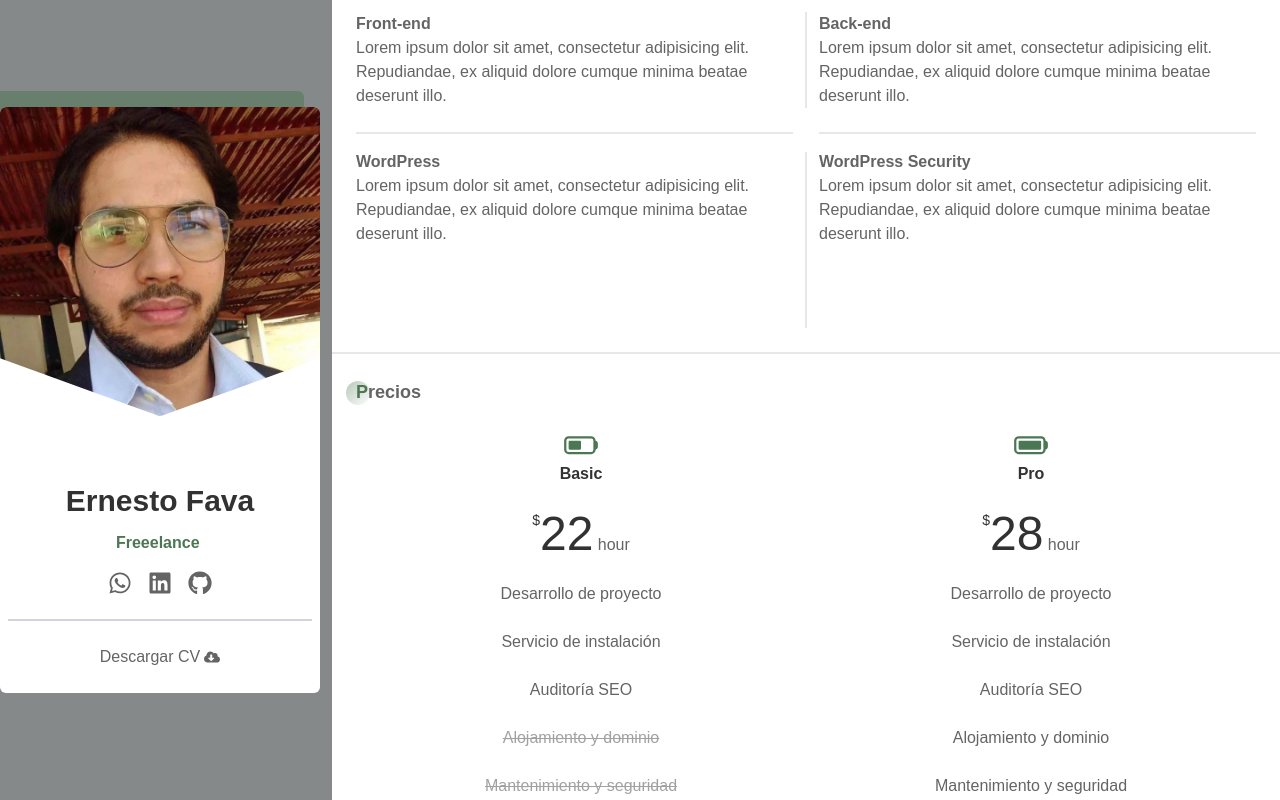
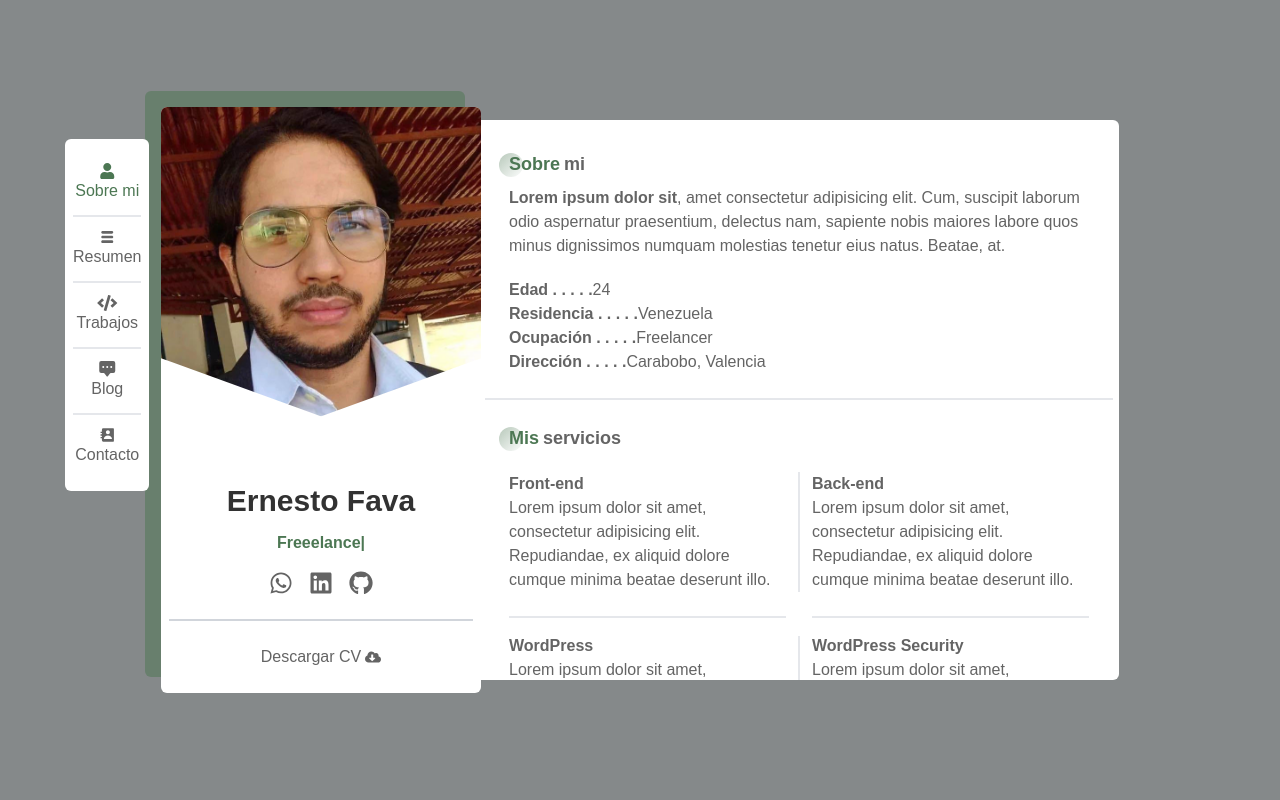
Before and after one commit to Erny23/portafolio, a Next.js app: page / in a window 1280 px wide. Shown: the top 800 px of the page. Built offline with nearby package versions, Linux system fonts and the light colour scheme.

Commit message:
Adaptación de contenido en pc

```diff
--- a/app/layout.tsx
+++ b/app/layout.tsx
@@ -29,14 +29,14 @@ export default function RootLayout({
       <head>
         <link rel="icon" href="/icon.svg" type="image/svg+xml" />
       </head>
-      <body className={`${geistSans.variable} ${geistMono.variable} antialiased block justify-center items-center x:container x:mx-auto x:grid x:gap-3 x:py-8 lg:h-screen lg:flex`} >
+      <body className={`${geistSans.variable} ${geistMono.variable} antialiased block justify-center items-center x:container x:mx-auto x:grid x:gap-3 x:py-8 lg:gap-0 lg:h-screen lg:flex`} >
 
         <nav className="relative">
           <components.navbar />
           <components.cardProfile />
         </nav>
 
-        <main className="bg-white rounded-none x:rounded-md lg:rounded-e-md">
+        <main className="bg-white rounded-none x:rounded-md lg:rounded-s-none lg:h-[35rem] lg:-ms-0.5 lg:w-1/2 lg:p-1.5 lg:overflow-auto">
           {children}
         </main>
 
```
